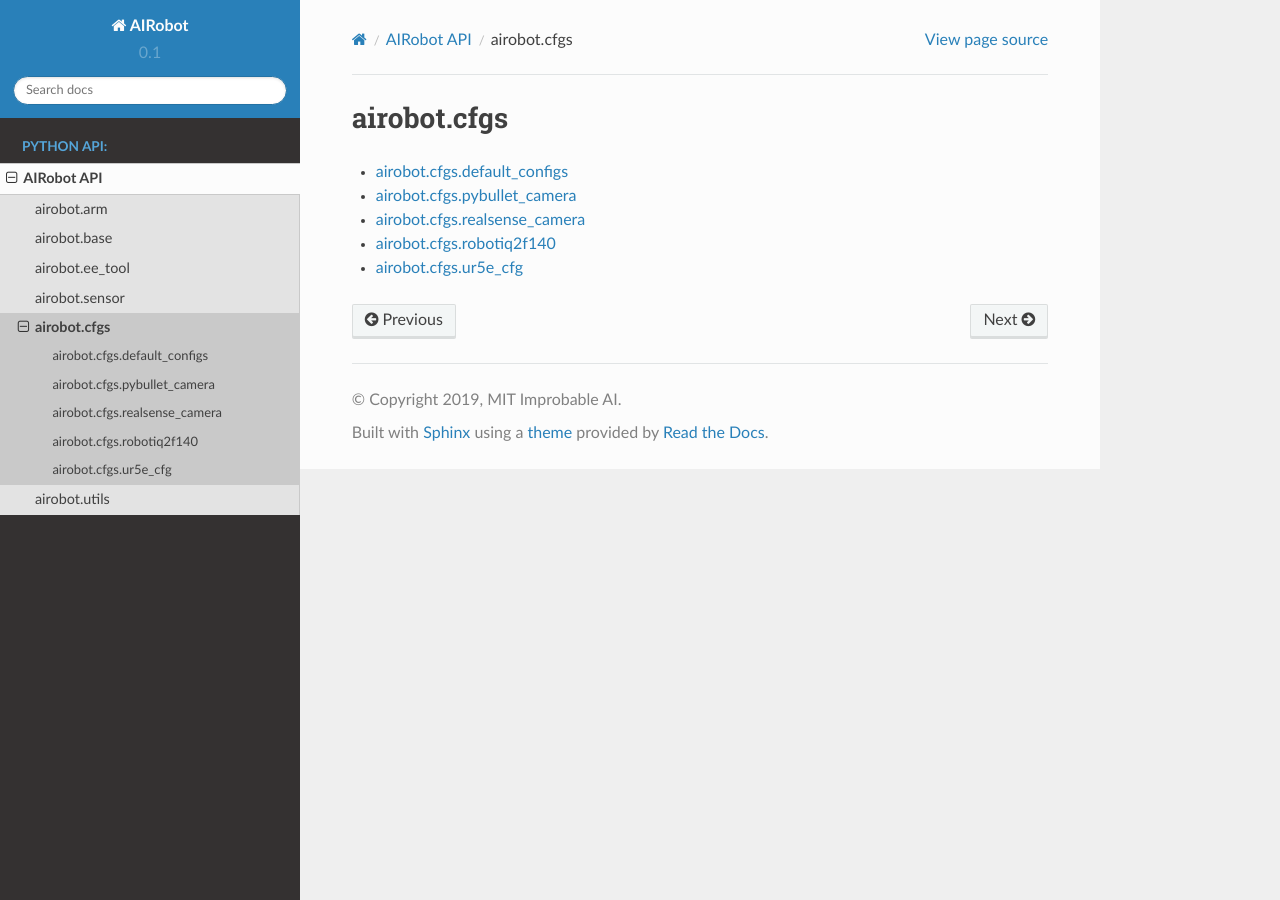
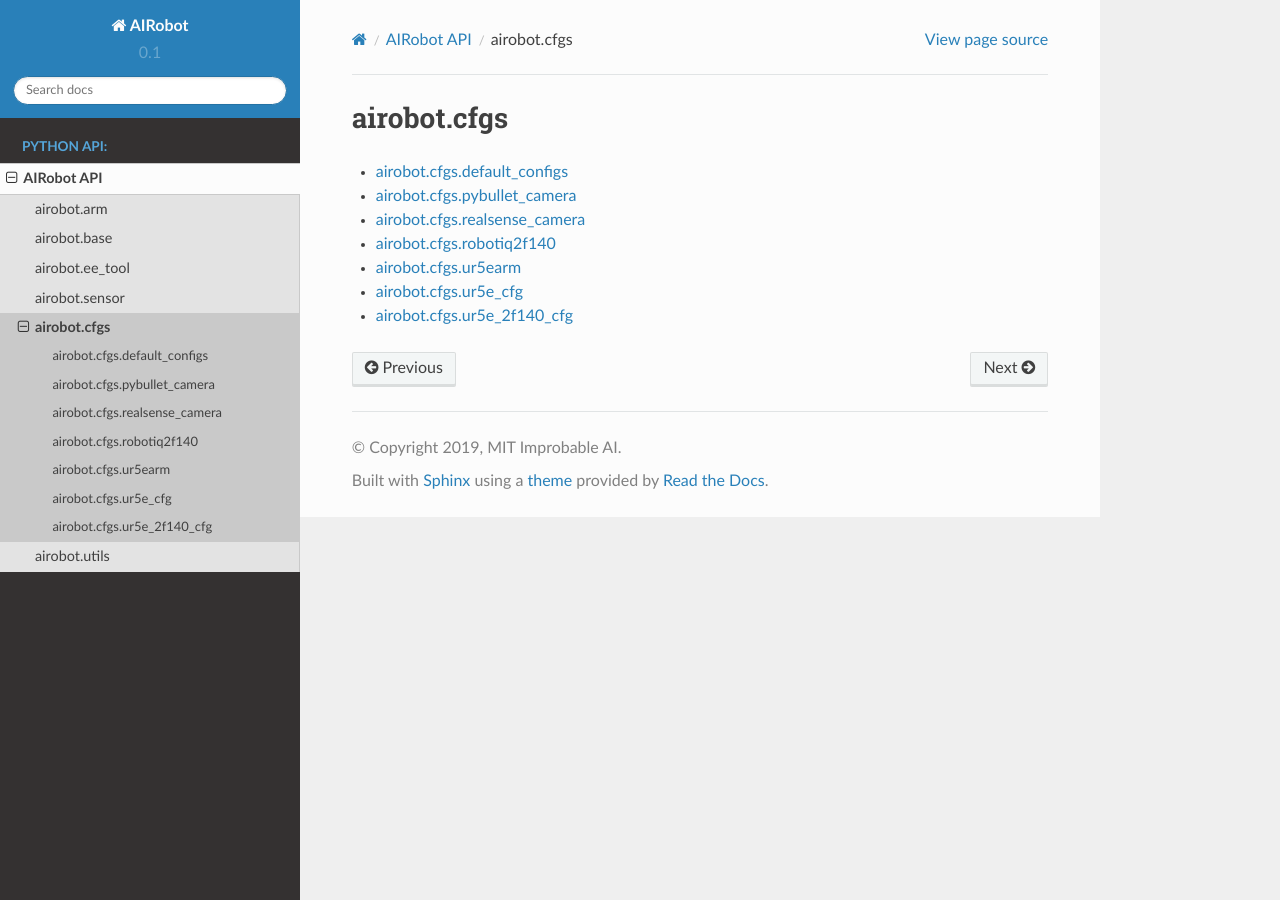
Before and after one commit to Improbable-AI/airobot, a Sphinx documentation site: the page built from docs/source/airobot/cfgs/airobot.cfgs.rst, in a window 1280 px wide. Built offline with Sphinx 7.4.7 and the Read the Docs theme 2.0.0, drawn with Linux system fonts in a browser that asks for light colours.

```diff
--- a/docs/source/airobot/arm/airobot.arm.rst
+++ b/docs/source/airobot/arm/airobot.arm.rst
@@ -5,5 +5,7 @@ airobot.arm
 
    airobot.arm.arm
    airobot.arm.single_arm_pybullet
+   airobot.arm.single_arm_ros
+   airobot.arm.single_arm_real
    airobot.arm.ur5e_pybullet
    airobot.arm.ur5e_real
--- a/docs/source/airobot/cfgs/airobot.cfgs.rst
+++ b/docs/source/airobot/cfgs/airobot.cfgs.rst
@@ -7,4 +7,6 @@ airobot.cfgs
    airobot.cfgs.pybullet_camera
    airobot.cfgs.realsense_camera
    airobot.cfgs.robotiq2f140
+   airobot.cfgs.ur5earm
    airobot.cfgs.ur5e_cfg
+   airobot.cfgs.ur5e_2f140_cfg
--- /dev/null
+++ b/docs/source/airobot/cfgs/airobot.cfgs.ur5e_2f140_cfg.rst
@@ -0,0 +1,9 @@
+airobot.cfgs.ur5e\_2f140\_cfg
+=============================
+
+.. automodule:: airobot.cfgs.ur5e_2f140_cfg
+    :members:
+    :undoc-members:
+    :show-inheritance:
+
+.. literalinclude:: ../../../../src/airobot/cfgs/ur5e_2f140_cfg.py
--- /dev/null
+++ b/docs/source/airobot/cfgs/airobot.cfgs.ur5earm.rst
@@ -0,0 +1,9 @@
+airobot.cfgs.ur5earm
+================================
+
+.. automodule:: airobot.cfgs.ur5earm
+    :members:
+    :undoc-members:
+    :show-inheritance:
+
+.. literalinclude:: ../../../../src/airobot/cfgs/ur5earm.py
--- a/docs/source/airobot/sensor/camera/airobot.sensor.camera.rst
+++ b/docs/source/airobot/sensor/camera/airobot.sensor.camera.rst
@@ -4,5 +4,6 @@ airobot.sensor.camera
 .. toctree::
 
    airobot.sensor.camera.camera
+   airobot.sensor.camera.rgbdcam
    airobot.sensor.camera.rgbdcam_pybullet
    airobot.sensor.camera.rgbdcam_real
--- a/docs/source/airobot/utils/airobot.utils.rst
+++ b/docs/source/airobot/utils/airobot.utils.rst
@@ -8,6 +8,5 @@ airobot.utils
    airobot.utils.common
    airobot.utils.moveit_util
    airobot.utils.ros_util
-   airobot.utils.ur_tcp_util
    airobot.utils.urscript_util
    airobot.utils.pb_util
```
Also changed, not shown: docs/source/airobot/arm/airobot.arm.single_arm_real.rst (added, +7 -0 lines), docs/source/airobot/arm/airobot.arm.single_arm_ros.rst (added, +7 -0 lines), docs/source/airobot/sensor/camera/airobot.sensor.camera.rgbdcam.rst (added, +7 -0 lines), docs/source/airobot/utils/airobot.utils.ur_tcp_util.rst (deleted, +0 -7 lines).
